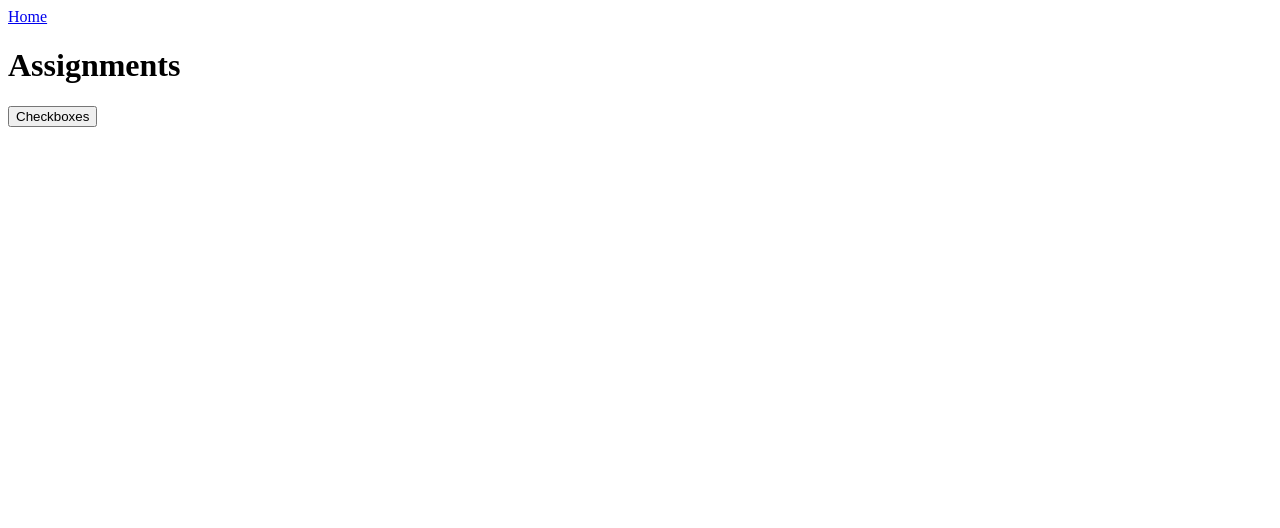
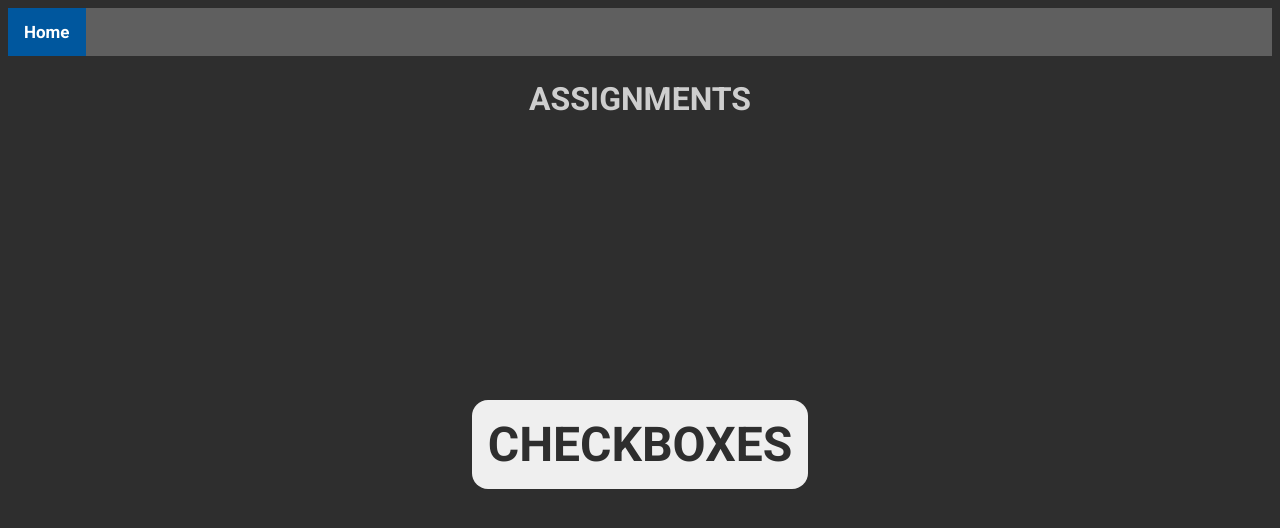
Before and after one commit to humanityBG/frontend-dev-prep, a plain HTML site: page index.html in a window 1280 px wide. Drawn offline with nearby package versions, Linux system fonts and the light colour scheme; files that its build step writes are made by us from their sources; the site is published under a folder, as on GitHub Pages, so addresses that start at the root find nothing.

Commit message:
Updating links

```diff
--- a/index.html
+++ b/index.html
@@ -5,19 +5,19 @@
     <meta charset="UTF-8">
     <meta name="viewport" content="width=device-width, initial-scale=1.0">
     <title>Assignents</title>
-    <link rel="stylesheet" href="/assets/styles/main.css">
+    <link rel="stylesheet" href="assets/styles/main.css">
 </head>
 
 <body>
     <div class="topnav">
-        <a class="active" href="/index.html">Home</a>
+        <a class="active" href="index.html">Home</a>
     </div>
 
 
     <h1>Assignments</h1>
     <div class="buttons-div">
         <button class="button"
-            onClick="window.location.href='/checkbox-customization/checkboxes.html'">Checkboxes</button>
+            onClick="window.location.href='checkbox-customization/checkboxes.html'">Checkboxes</button>
     </div>
 </body>
 
--- a/package.json
+++ /dev/null
@@ -1,3 +0,0 @@
-{
-  "homepage": "humanitybg.github.io"
-}
```
